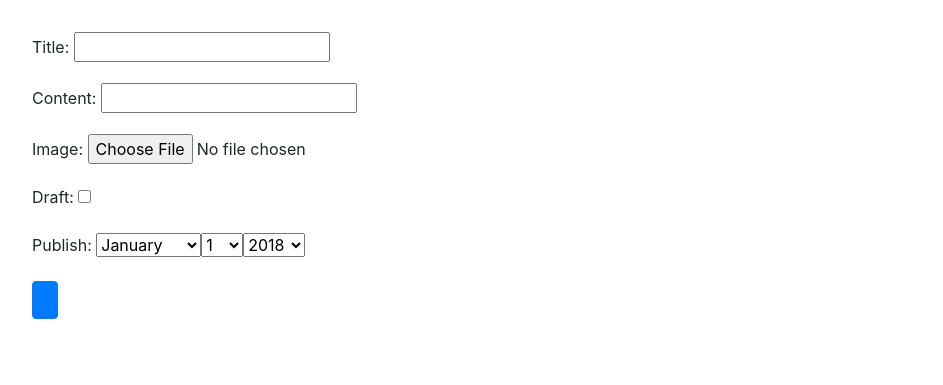
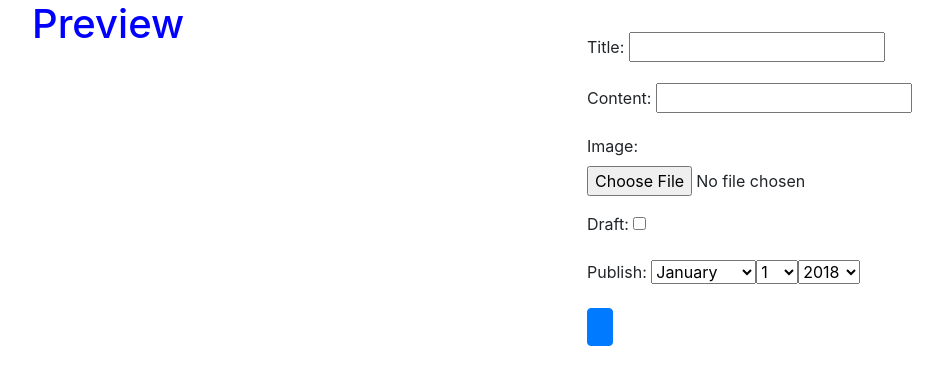
Before and after one commit to Hemaxil/MyBlog, a Django app: template MyBlog/Blog/templates/createposts.html in a window 1280 px wide. Shown: the top 385 px of the page, without its empty margins (68-1011 px from the left). Run offline with Django 3.2, Linux system fonts and the light colour scheme; the template is opened without the code that fills it: values that come from a table or form of the project are taken from there, others are empty; some libraries are stand-ins or nearby versions.

Commit message:
markdown with python lib along with dynamic preview of content and title using jquery

```diff
--- a/MyBlog/Blog/forms.py
+++ b/MyBlog/Blog/forms.py
@@ -4,7 +4,7 @@ from .models import *
 from pagedown.widgets import PagedownWidget
 class PostForm(forms.ModelForm):
     publish=forms.DateField(widget=forms.SelectDateWidget)
-    content=forms.CharField(widget=PagedownWidget())
+    content=forms.CharField(widget=PagedownWidget(show_preview=False))
 
 
     class Meta:
--- a/MyBlog/Blog/models.py
+++ b/MyBlog/Blog/models.py
@@ -5,6 +5,12 @@ from django.urls import reverse
 from django.db.models.signals import pre_save
 from django.utils.text import slugify
 from django.conf import settings
+#from markdown_deux import markdown
+# not using markdown_deux since its not considering linebreaks instead using python markdown library
+#for that install markdown lib using pip
+import markdown
+from django.utils.safestring import mark_safe
+
 # Create your models here.
 def upload_location(intsance,filename):
     return "{0}/{1}".format(intsance.id,filename)
@@ -50,4 +56,12 @@ class Post(models.Model):
         #return "/posts/details/%s" %(self.id)
         #never forget to add current_app, won't work without it
         return reverse("posts:details",kwargs={"slug":self.slug},current_app='Blog')
+
+    def get_markdown(self):
+        content=self.content
+        #gives marked content
+        mcontent=markdown.markdown(content, extensions=['markdown.extensions.nl2br'])
+        return mark_safe(mcontent)
+
+
 pre_save.connect(pre_save_receiver,sender=Post)
--- a/MyBlog/Blog/templates/base.html
+++ b/MyBlog/Blog/templates/base.html
@@ -4,9 +4,8 @@
   <head>
     <title>{% block head_title %}Latest Posts {%endblock head_title %}</title>
     <link href="https://stackpath.bootstrapcdn.com/bootstrap/4.1.1/css/bootstrap.min.css" rel="stylesheet" integrity="sha384-WskhaSGFgHYWDcbwN70/dfYBj47jz9qbsMId/iRN3ewGhXQFZCSftd1LZCfmhktB" crossorigin="anonymous">
-
-    <link rel="stylesheet" href="{% static "css/base.css" %}">
     {% block head_extra %}{% endblock head_extra%}
+    <link rel="stylesheet" href="{% static 'css/base.css' %}">
   </head>
   <body>
     <div class='container'>
@@ -34,8 +33,9 @@
                        <h3><a href="{{i.get_absolute_url}}">{{i.title}}</a></h3>
                        <p><small>created by {{i.user}} on : {{i.publish}}</small><br>
                          {% if i.draft %}<small><span> Draft</span></small>{% endif %}
-
-                         <p class='content-markdown'>{{i.content}}</p>
+                         <div class='post-content'>
+                         <p>{{i.get_markdown|truncatechars_html:10}}</p>
+                       </div>
                          {% if i.image %}
                           <img src="{{i.image.url}}"class='img-fluid' alt="img field">
                           <br>
@@ -96,9 +96,32 @@
       var markedContent=marked(content)
       $(this).html(markedContent)
   })
-  $(".content-markdown img").each(function(){
+  $(".post-content img").each(function(){
     $(this).addClass("img-fluid")
 })
+ //preview title
+ var inputTitle=$("#id_title");
+ function setTitle(value){
+   $("#preview-title").text(value);
+ }
+ setTitle(inputTitle.val());
+ inputTitle.keyup(function(){
+   setTitle($(this).val())
+ })
+console.log(inputTitle.val(),$("#preview-title").val())
+ //preview content
+ var inputContent=$("#id_content");
+
+ function setContent(value){
+   $("#preview-content").html(marked(value));
+   $("preview-content img").each(function(){
+     $(this).addClass("img-fluid");
+   })
+ }
+ setContent(inputContent.val());
+ inputContent.keyup(function(){
+  setContent($(this).val())
+ })
 })
 
   </script>
--- a/MyBlog/Blog/templates/createposts.html
+++ b/MyBlog/Blog/templates/createposts.html
@@ -5,6 +5,13 @@
 {% endblock head_extra %}
 {% block content %}
 <div class='container'>
+  <div class='row'>
+    <div class='col-sm-6'>
+      <h1>Preview</h1>
+      <h3 id='preview-title'></h3>
+      <p id='preview-content'></p>
+    </div>
+    <div class='col-sm-4'>
       <h2>{{fname}}</h2>
       <br>
       {% if instance %}
@@ -17,4 +24,9 @@
         <input type="submit" value="{{fname}}" class='btn btn-primary'>
       </form>
     </div>
+
+  </div>
+  </div>
+
+</div>
 {% endblock content %}
--- a/MyBlog/Blog/templates/detail.html
+++ b/MyBlog/Blog/templates/detail.html
@@ -24,8 +24,8 @@
     <hr>
     <div class='row'>
       <div class='col-sm-offset-2'>
-        <div class='content-markdown'>
-        <p>{{obj.content}}</p>
+        <div class='post-content'>
+        <p>{{obj.get_markdown}}</p>
       </div>
         <hr>
         <div class="fb-comments" data-href="{{request.build_absolute_uri}}" data-numposts="5"></div>
--- a/MyBlog/MyBlog/settings.py
+++ b/MyBlog/MyBlog/settings.py
@@ -37,6 +37,7 @@ INSTALLED_APPS = [
     'django.contrib.sessions',
     'django.contrib.messages',
     'django.contrib.staticfiles',
+    'markdown_deux',
     'pagedown',
     'Blog',
     'Accounts',
--- a/MyBlog/static/css/base.css
+++ b/MyBlog/static/css/base.css
@@ -2,6 +2,6 @@ h1{
 	color:Blue;
 }
 
-span{
-	color:Red;
+.wmd-panel{
+	margin:0px !important;
 }
```
Also changed, not shown: 1 other file. Lines whose indentation alone changed are shown as unchanged.
